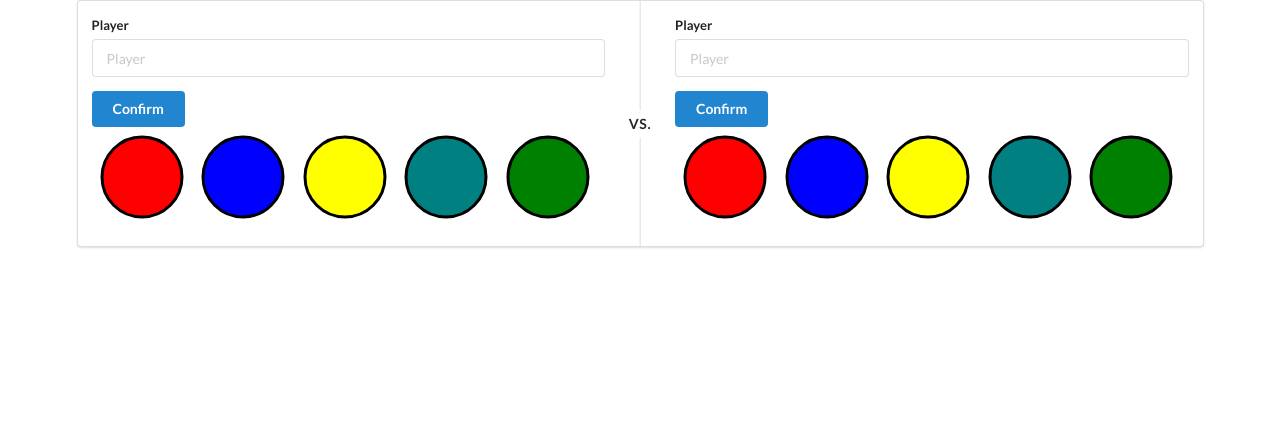
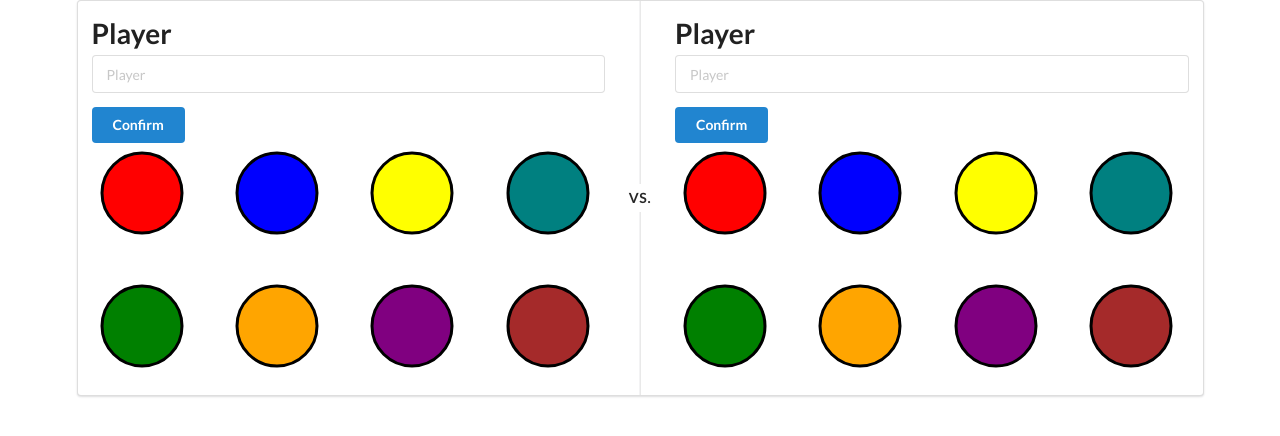
Before and after one commit to danieldiaz14/Connect-4, a React (Create React App) app: page / in a window 1280 px wide. Shown: the top 436 px of the page. Built offline with nearby package versions, Linux system fonts and the light colour scheme.

Commit message:
Feat: Player select color

```diff
--- a/package.json
+++ b/package.json
@@ -6,7 +6,7 @@
     "react": "^16.11.0",
     "react-dom": "^16.11.0",
     "react-router-dom": "^5.1.2",
-    "react-scripts": "3.2.0"
+    "react-scripts": "^3.4.0"
   },
   "scripts": {
     "start": "react-scripts start",
--- /dev/null
+++ b/src/components/PlayerSelection/PlayerColor.css
@@ -0,0 +1,8 @@
+.hover {
+    cursor: pointer;
+    transition-duration: 0.5s;
+}
+
+.hover:hover {
+    transform: scale(1.19);
+}
--- a/src/components/PlayerSelection/PlayerColor.js
+++ /dev/null
@@ -1,29 +0,0 @@
-import React from 'react';
-
-import Circle from '../svgs/circleSVG';
-
-const PlayerColor = ({colors, handleClick}) => {
-
-    const renderGrid = () => {
-        const renderColors = colors.map((color, index) => {
-            return (
-                <div key={index} className="three wide column" onClick={() => handleClick(color)}>
-                    <Circle color={color}/>
-                </div>
-            );
-        });
-        return (
-            <div className="ui grid">
-                {renderColors}
-            </div>
-        )
-    }
-
-    return (
-        <div className="ui container">
-            {renderGrid()}
-        </div>
-    )
-};
-
-export default PlayerColor;
--- /dev/null
+++ b/src/components/PlayerSelection/PlayerColorGrid.js
@@ -0,0 +1,34 @@
+import './PlayerColor.css';
+import React, { useState } from 'react';
+import Circle from '../svgs/circleSVG';
+
+const PlayerColorGrid = ({handleClick}) => {
+    const colors = ["red", "blue", "yellow", "teal", "green", "orange", "purple", "brown"];
+    const [colorChoices, updateColorChoices] = useState(colors);
+
+    const updateColorPicked = color => {
+        handleClick(color);
+        updateColorChoices([color]);
+    }
+    const renderGrid = () => {
+        const renderColors = colorChoices.map((color, index) => {
+            return (
+                <div key={index} className="four wide column hover" onClick={() => updateColorPicked(color)}>
+                    <Circle color={color}/>
+                </div>
+            );
+        });
+        return (
+            <div className="ui grid">
+                {renderColors}
+            </div>
+        )
+    }
+    return (
+        <div className="ui container">
+            {renderGrid()}
+        </div>
+    )
+};
+
+export default PlayerColorGrid;
--- a/src/components/PlayerSelection/PlayerForm.js
+++ b/src/components/PlayerSelection/PlayerForm.js
@@ -34,7 +34,7 @@ const PlayerForm = props => {
         <form className="ui form" onSubmit={handleSubmit}>
             <div className="equal width fields">
                 <div className="field">
-                    <label>{player.length < 1 ? "Player" : player}</label>
+                    <label><h1>{player.length < 1 ? "Player" : player}</h1></label>
                     <input type="text" placeholder="Player" value={player} onChange={handleChange} autoComplete="off"/>
                 </div>
             </div>
--- a/src/components/PlayerSelection/PlayerSelection.js
+++ b/src/components/PlayerSelection/PlayerSelection.js
@@ -1,11 +1,9 @@
 import React from 'react';
 
 import PlayerForm from './PlayerForm';
-import PlayerColor from './PlayerColor';
+import PlayerColorGrid from './PlayerColorGrid';
 
 const PlayerSelection = (props) => {
-    const colors = ["red", "blue", "yellow", "teal", "green"];
-
     const handleFormSubmission = formSubmission => {
         console.log(formSubmission);
     };
@@ -19,11 +17,11 @@ const PlayerSelection = (props) => {
             <div className="ui two column very relaxed grid">
                 <div className="column">
                     <PlayerForm onSubmit={handleFormSubmission}/>
-                    <PlayerColor colors={colors} handleClick={handleColorPick}/>
+                    <PlayerColorGrid handleClick={handleColorPick}/>
                 </div>
                 <div className="column">
                     <PlayerForm onSubmit={handleFormSubmission}/>
-                    <PlayerColor colors={colors} handleClick={handleColorPick}/>
+                    <PlayerColorGrid handleClick={handleColorPick}/>
                 </div>
 
             </div>
```
Also changed, not shown: 1 other file (tests, documents, lock files or other folders).
